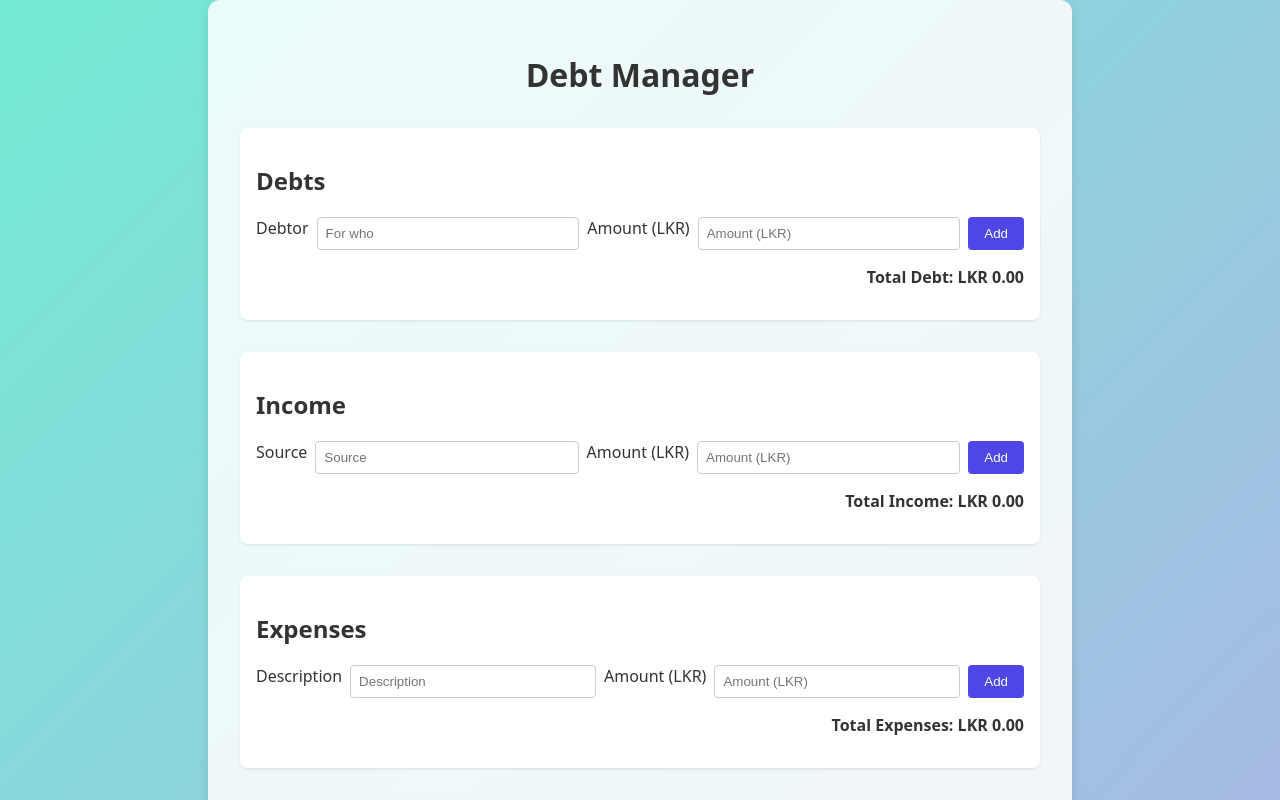
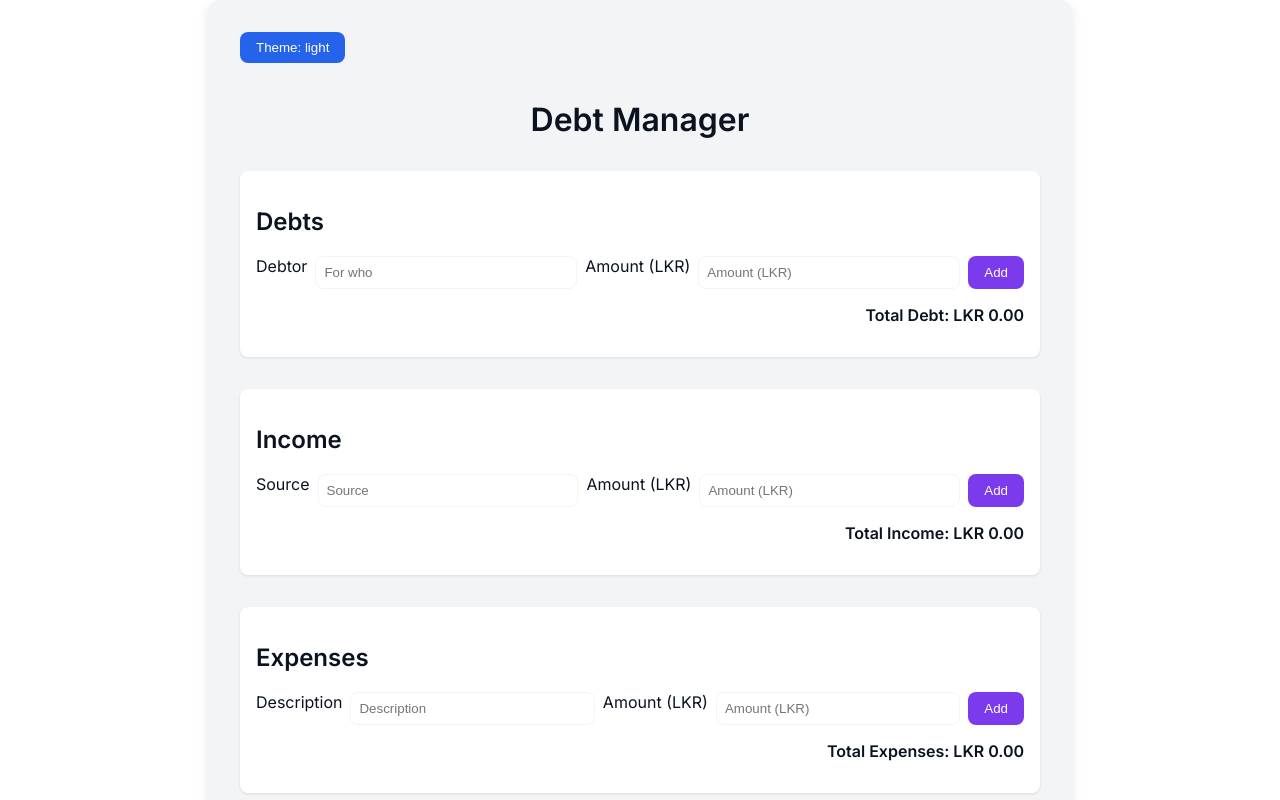
Before and after one commit to harindujayakody/debt-app, a React (Vite) app: page / in a window 1280 px wide. Shown: the top 800 px of the page. Built offline with nearby package versions, Linux system fonts and the light colour scheme.

Commit message:
feat: add theme tokens and switcher

```diff
--- a/src/App.css
+++ b/src/App.css
@@ -1,52 +1,52 @@
 body {
   margin: 0;
-  font-family: system-ui, sans-serif;
-  background: linear-gradient(135deg, #74ebd5 0%, #acb6e5 100%);
+  font-family: var(--font-ui);
+  background: var(--color-bg);
   min-height: 100vh;
-  color: #333;
+  color: var(--color-fg);
 }
 
 .container {
   max-width: 800px;
   margin: 0 auto;
-  padding: 2rem;
-  background: rgba(255, 255, 255, 0.85);
-  border-radius: 12px;
+  padding: var(--space-6);
+  background: var(--color-muted);
+  border-radius: var(--radius-md);
   box-shadow: 0 4px 12px rgba(0,0,0,0.1);
 }
 
 h1 {
   text-align: center;
-  margin-bottom: 2rem;
+  margin-bottom: var(--space-6);
 }
 
 .section {
-  margin-bottom: 2rem;
-  background: #fff;
-  padding: 1rem;
-  border-radius: 8px;
+  margin-bottom: var(--space-6);
+  background: var(--color-bg);
+  padding: var(--space-4);
+  border-radius: var(--radius-sm);
   box-shadow: 0 1px 3px rgba(0,0,0,0.1);
 }
 
 .form {
   display: flex;
-  gap: 0.5rem;
-  margin-bottom: 1rem;
+  gap: var(--space-2);
+  margin-bottom: var(--space-4);
 }
 
 .form input {
   flex: 1;
-  padding: 0.5rem;
-  border: 1px solid #ccc;
-  border-radius: 4px;
+  padding: var(--space-2);
+  border: 1px solid var(--color-muted);
+  border-radius: var(--radius-sm);
 }
 
 .form button {
-  padding: 0.5rem 1rem;
+  padding: var(--space-2) var(--space-4);
   border: none;
-  background: #4f46e5;
-  color: #fff;
-  border-radius: 4px;
+  background: var(--color-secondary);
+  color: var(--color-text-on-brand);
+  border-radius: var(--radius-sm);
   cursor: pointer;
 }
 
@@ -60,31 +60,41 @@ h1 {
   display: flex;
   justify-content: space-between;
   align-items: center;
-  padding: 0.5rem;
-  background: #f9f9f9;
-  border-radius: 4px;
-  margin-bottom: 0.5rem;
+  padding: var(--space-2);
+  background: var(--color-muted);
+  border-radius: var(--radius-sm);
+  margin-bottom: var(--space-2);
 }
 
 .list-item button {
-  margin-left: 0.5rem; /* match main branch spacing */
+  margin-left: var(--space-2); /* match main branch spacing */
   border: none;
-  color: #fff;
-  padding: 0.25rem 0.5rem;
-  border-radius: 4px;
+  color: var(--color-text-on-brand);
+  padding: var(--space-1) var(--space-2);
+  border-radius: var(--radius-sm);
   cursor: pointer;
 }
 
 .list-item button.edit {
-  background: #10b981;
+  background: var(--color-success);
 }
 
 .list-item button.pay {
-  background: #3b82f6;
+  background: var(--color-primary);
 }
 
 .list-item button.remove {
-  background: #ef4444;
+  background: var(--color-danger);
+}
+
+.theme-toggle {
+  background: var(--color-primary);
+  color: var(--color-text-on-brand);
+  padding: var(--space-2) var(--space-4);
+  border: none;
+  border-radius: var(--radius-sm);
+  cursor: pointer;
+  margin-bottom: var(--space-4);
 }
 
 .summary {
--- a/src/App.jsx
+++ b/src/App.jsx
@@ -1,4 +1,5 @@
 import { useState, useEffect } from 'react';
+import ThemeSwitcher from './ThemeSwitcher';
 
 const currency = new Intl.NumberFormat('en-LK', {
   style: 'currency',
@@ -107,6 +108,7 @@ export default function App() {
 
   return (
     <div className="container">
+      <ThemeSwitcher />
       <h1>Debt Manager</h1>
 
       <section className="section">
--- /dev/null
+++ b/src/ThemeSwitcher.jsx
@@ -0,0 +1,25 @@
+import { useState, useEffect } from 'react';
+
+const themes = ['theme-light', 'theme-dark', 'theme-midnight'];
+
+export default function ThemeSwitcher() {
+  const [theme, setTheme] = useState('theme-light');
+
+  useEffect(() => {
+    document.documentElement.classList.add(theme);
+    return () => {
+      document.documentElement.classList.remove(theme);
+    };
+  }, [theme]);
+
+  function cycleTheme() {
+    const next = themes[(themes.indexOf(theme) + 1) % themes.length];
+    setTheme(next);
+  }
+
+  return (
+    <button className="theme-toggle" onClick={cycleTheme}>
+      Theme: {theme.replace('theme-', '')}
+    </button>
+  );
+}
--- a/src/main.jsx
+++ b/src/main.jsx
@@ -1,6 +1,7 @@
 import React from 'react';
 import ReactDOM from 'react-dom/client';
 import App from './App';
+import './theme/tokens.css';
 import './App.css';
 
 ReactDOM.createRoot(document.getElementById('root')).render(
--- /dev/null
+++ b/src/theme/tokens.css
@@ -0,0 +1,42 @@
+@import url('https://fonts.googleapis.com/css2?family=Inter:wght@400;500;600&display=swap');
+
+:root,
+.theme-light {
+  --color-bg: #FFFFFF;
+  --color-fg: #0B1220;
+  --color-primary: #2563EB;
+  --color-secondary: #7C3AED;
+  --color-success: #16A34A;
+  --color-warning: #F59E0B;
+  --color-danger: #DC2626;
+  --color-muted: #F3F4F6;
+  --color-text-on-brand: #FFFFFF;
+
+  --font-ui: 'Inter', system-ui, sans-serif;
+  --font-size-base: 16px;
+
+  --space-1: 4px;
+  --space-2: 8px;
+  --space-3: 12px;
+  --space-4: 16px;
+  --space-5: 24px;
+  --space-6: 32px;
+  --space-7: 40px;
+  --space-8: 64px;
+
+  --radius-sm: 8px;
+  --radius-md: 12px;
+  --radius-lg: 16px;
+}
+
+.theme-dark {
+  --color-bg: #111827;
+  --color-fg: #F3F4F6;
+  --color-muted: #374151;
+}
+
+.theme-midnight {
+  --color-bg: #0B1220;
+  --color-fg: #FFFFFF;
+  --color-muted: #111827;
+}
```
